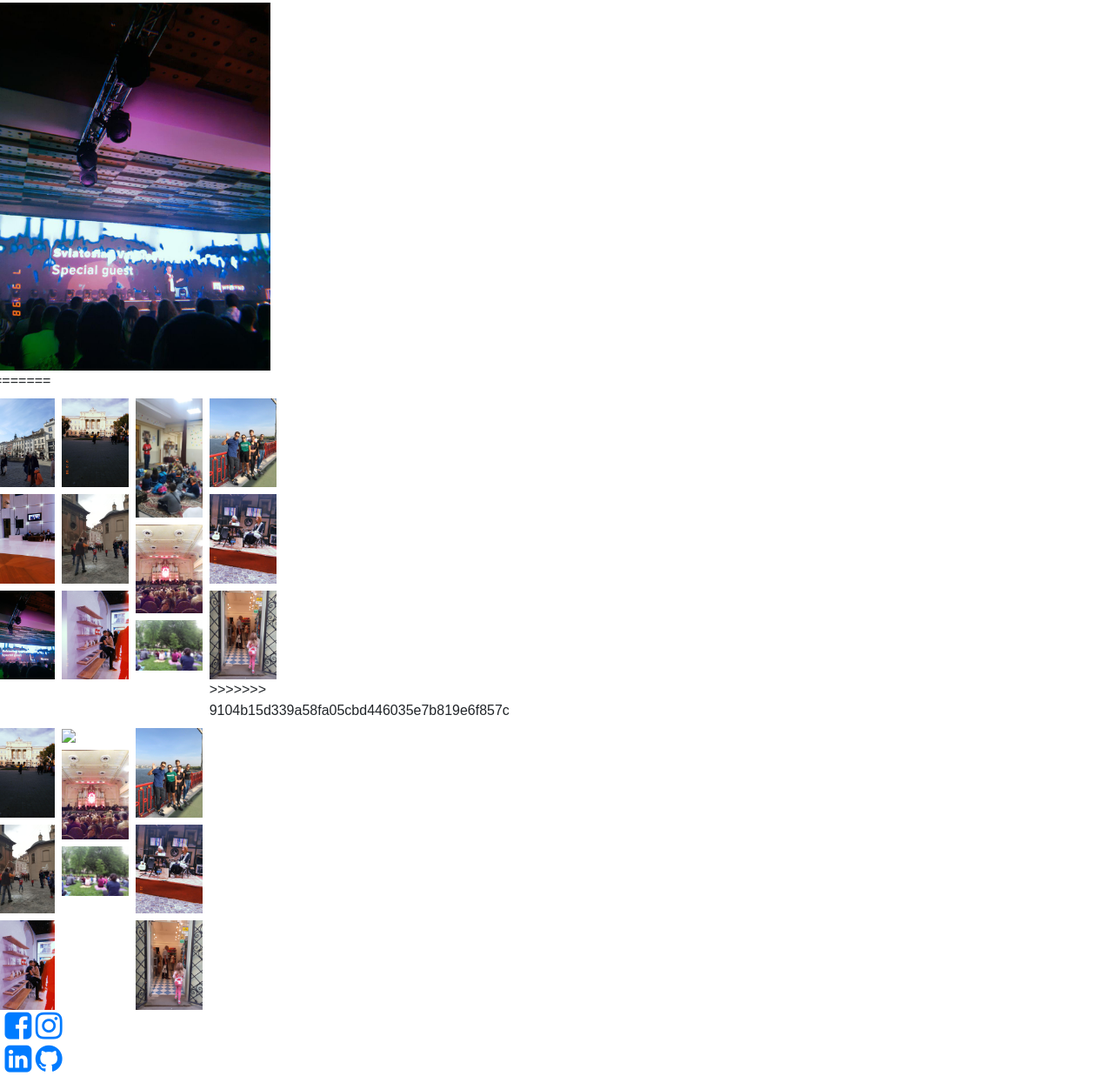
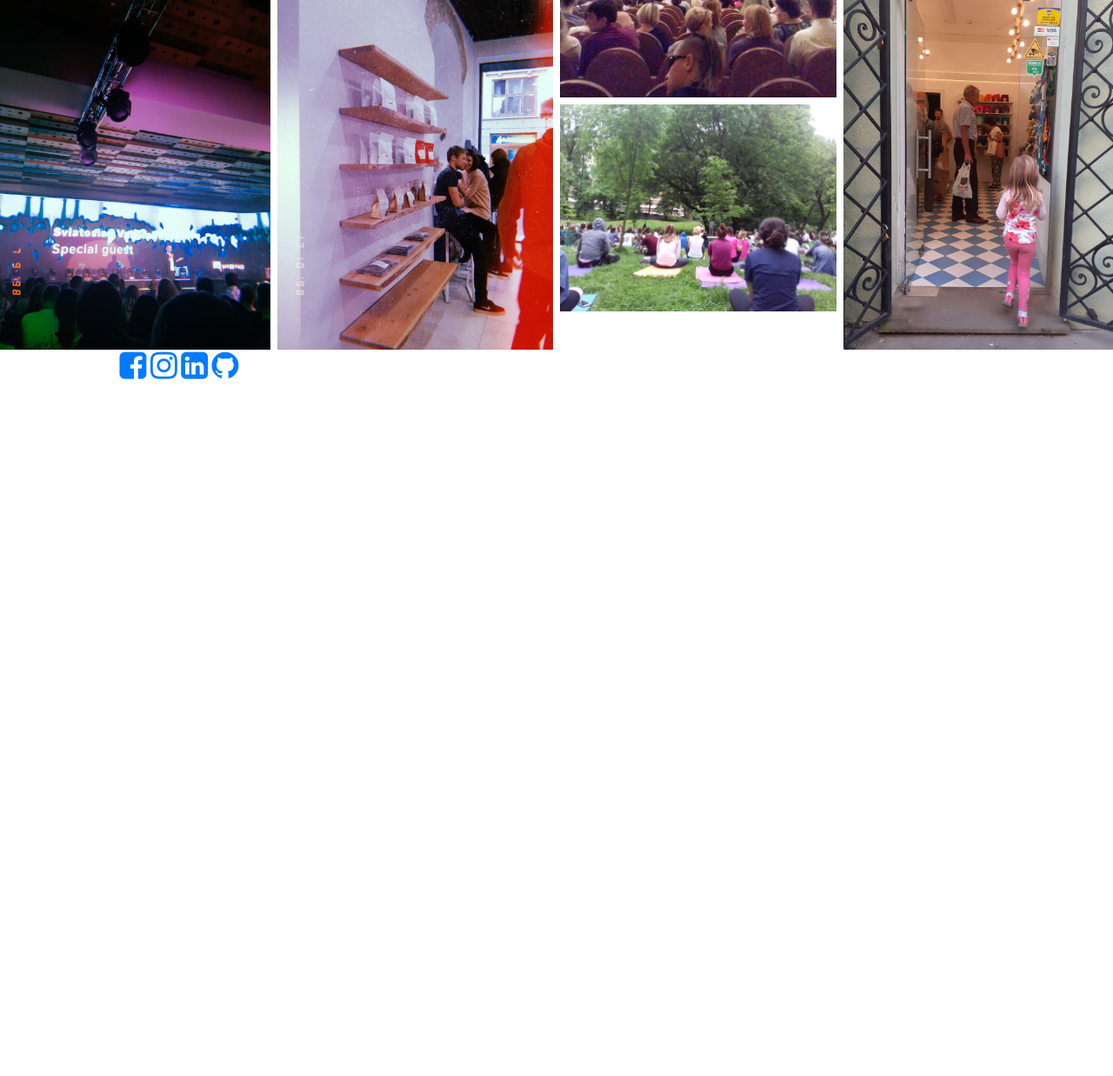
Before and after one commit to nadiapadalka/Web_task1, a plain HTML site: page people.html in a window 1280 px wide. Shown: the part 916-2153 px from the top of the page at 87% size. After the commit the page ends 1356 px from the top, so only its background shows below. Drawn offline with nearby package versions, Linux system fonts and the light colour scheme.

Commit message:
Last edits

```diff
--- a/people.html
+++ b/people.html
@@ -53,16 +53,11 @@
 
   </nav>
   <br>
-<<<<<<< HEAD
 
 
 
-    <div class="row">
-      <div class="column">
-        <img src="People/photo1.jpg" style="width:100%">
-        <img src="People/photo2.jpg" style="width:100%">
-        <img src="People/photo3.jpg" style="width:100%">
-=======
+
+
   <div class="row">
     <div class="column">
 
@@ -88,27 +83,11 @@
       <img src="People/photo11.jpg" style="width:100%">
       <img src="People/photo12.jpg" style="width:100%">
 
->>>>>>> 9104b15d339a58fa05cbd446035e7b819e6f857c
 
       </div>
-      <div class="column">
-        <img src="People/photo4.jpg" style="width:100%">
-        <img src="People/photo5.jpg" style="width:100%">
-        <img src="People/photo6.jpg" style="width:100%">
+
 
       </div>
-      <div class="column">
-        <img src="People/photo13.jpg" style="width:100%">
-        <img src="People/photo8.jpg" style="width:100%">
-        <img src="People/photo9.jpg" style="width:100%">
-
-      </div>
-      <div class="column">
-        <img src="People/photo10.jpg" style="width:100%">
-        <img src="People/photo11.jpg" style="width:100%">
-        <img src="People/photo12.jpg" style="width:100%">
-
-      </div></div>
 
 
 
```
Also changed, not shown: drinks.html (+2 -9 lines), drinks/photo14.jpg (renamed from drinks/photo_2019-10-15_19-48-42.jpg).
